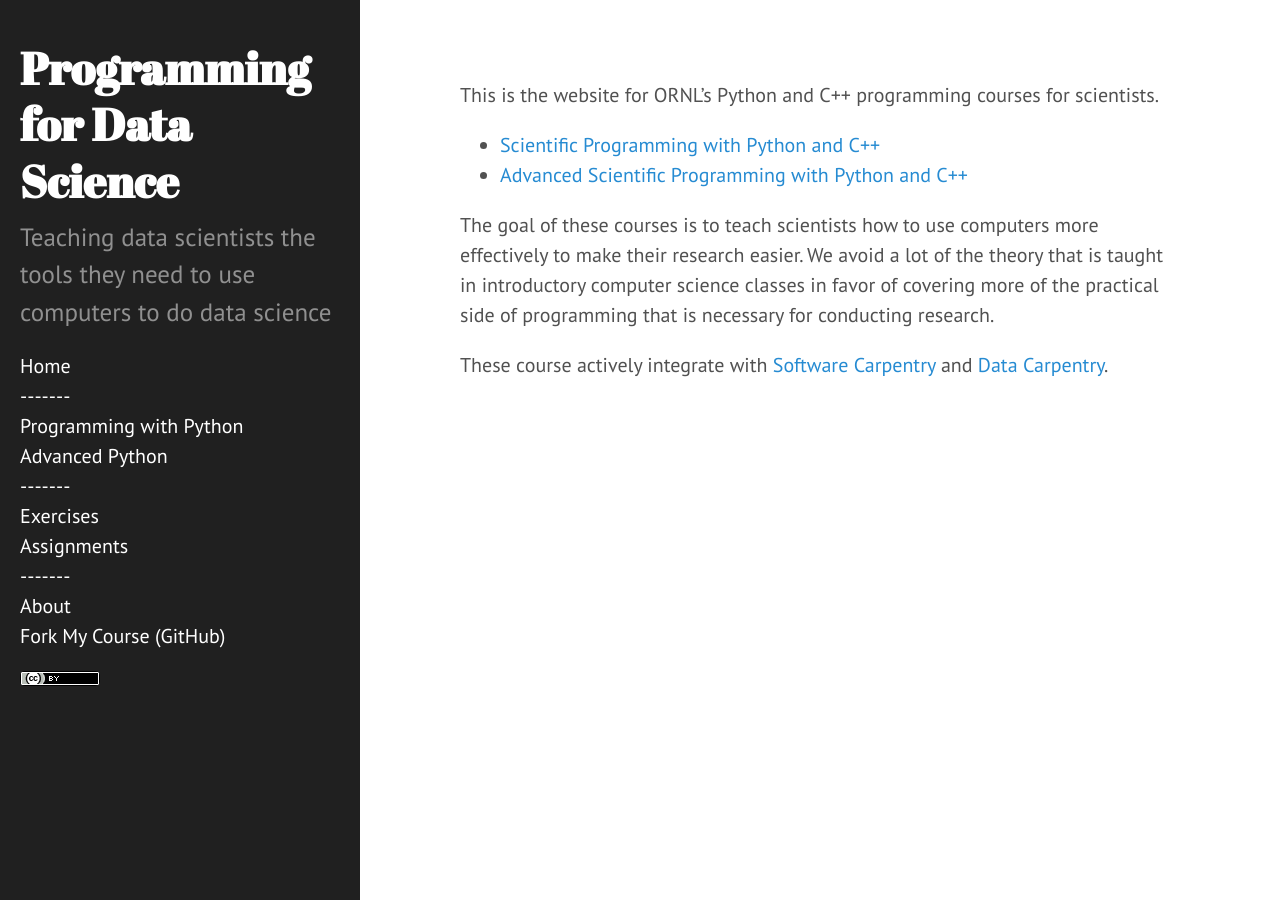
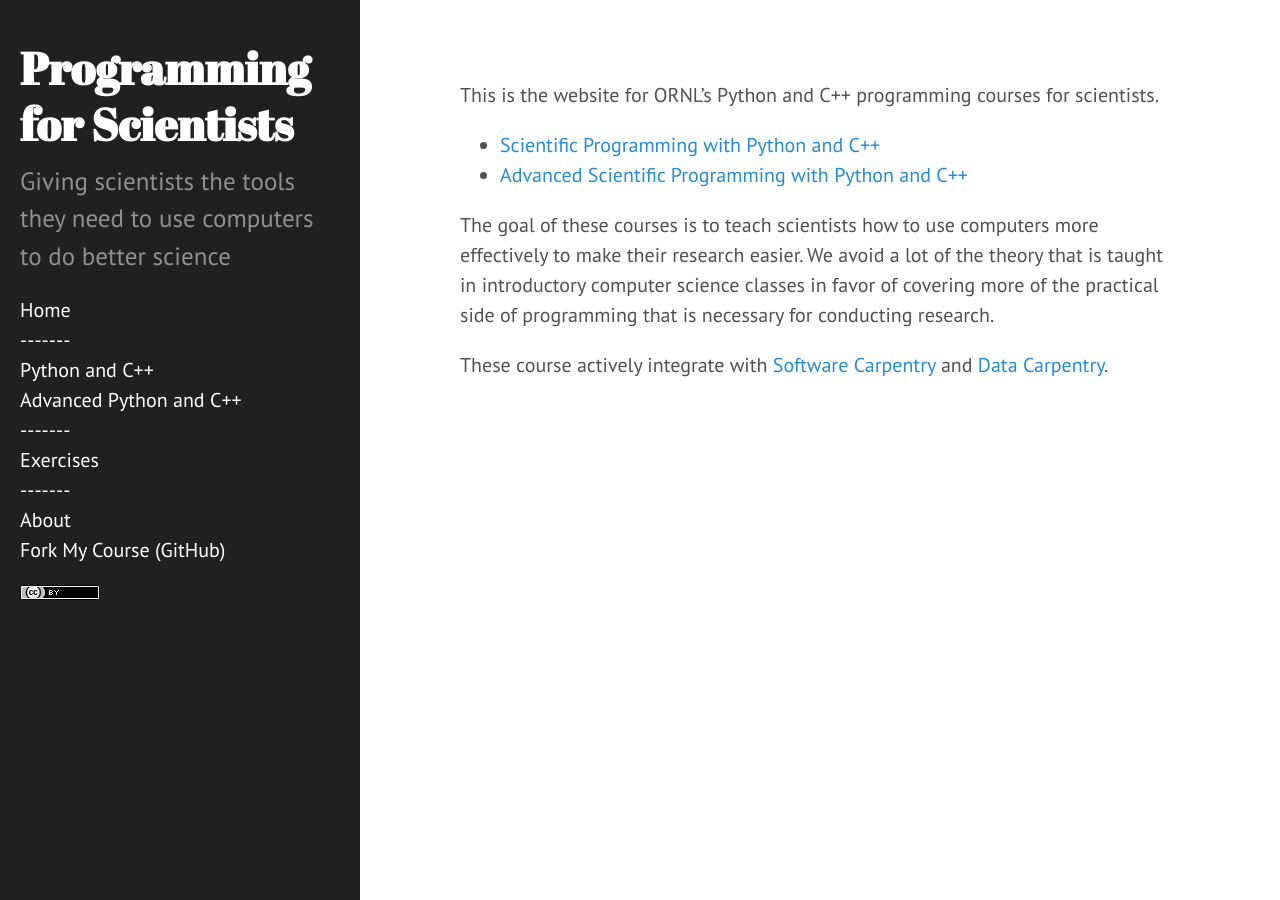
Before and after one commit to ornl-training/ornl-training.github.io, a Jekyll site: the page built from index.md, in a window 1280 px wide. Built offline with Jekyll 4.4.1, drawn with Linux system fonts in a browser that asks for light colours.

Commit message:
updated
Signed-off-by: Watson, Gregory <g.watson@computer.org>

```diff
--- a/_config.yml
+++ b/_config.yml
@@ -6,9 +6,9 @@ highlighter:      rouge
 permalink:        pretty
 
 # Setup
-title:            Programming for Data Science
+title:            Programming for Scientists
 tagline:          'A Jekyll theme'
-description:      'Teaching data scientists the tools they need to use computers to do data science'
+description:      'Giving scientists the tools they need to use computers to do better science'
 url:              http://ornl-ssd.github.io/
 baseurl:          /training
 
--- a/_includes/sidebar.html
+++ b/_includes/sidebar.html
@@ -11,11 +11,10 @@
     <nav class="sidebar-nav">
       <a class="sidebar-nav-item{% if page.url == site.baseurl %} active{% endif %}" href="{{ site.github.url }}">Home</a>
       <a class="sidebar-nav-item">-------</a>
-      <a class="sidebar-nav-item{% if page.url == '/programming/' %} active{% endif %}" href="{{ site.github.url }}/programming">Programming with Python</a>
-      <a class="sidebar-nav-item{% if page.url == '/advanced/' %} active{% endif %}" href="{{ site.github.url }}/advanced">Advanced Python</a>
+      <a class="sidebar-nav-item{% if page.url == '/programming/' %} active{% endif %}" href="{{ site.github.url }}/programming">Python and C++</a>
+      <a class="sidebar-nav-item{% if page.url == '/advanced/' %} active{% endif %}" href="{{ site.github.url }}/advanced">Advanced Python and C++</a>
       <a class="sidebar-nav-item">-------</a>
       <a class="sidebar-nav-item{% if page.url == '/exercises/' %} active{% endif %}" href="{{ site.github.url }}/exercises">Exercises</a>
-      <a class="sidebar-nav-item{% if page.url == '/assignments/' %} active{% endif %}" href="{{ site.github.url }}/assignments">Assignments</a>
       <a class="sidebar-nav-item">-------</a>
       <a class="sidebar-nav-item{% if page.url == '/about/' %} active{% endif %}" href="{{ site.github.url }}/about">About</a>
       <a class="sidebar-nav-item" href="{{ site.github.repo }}">Fork My Course (GitHub)</a>
```
